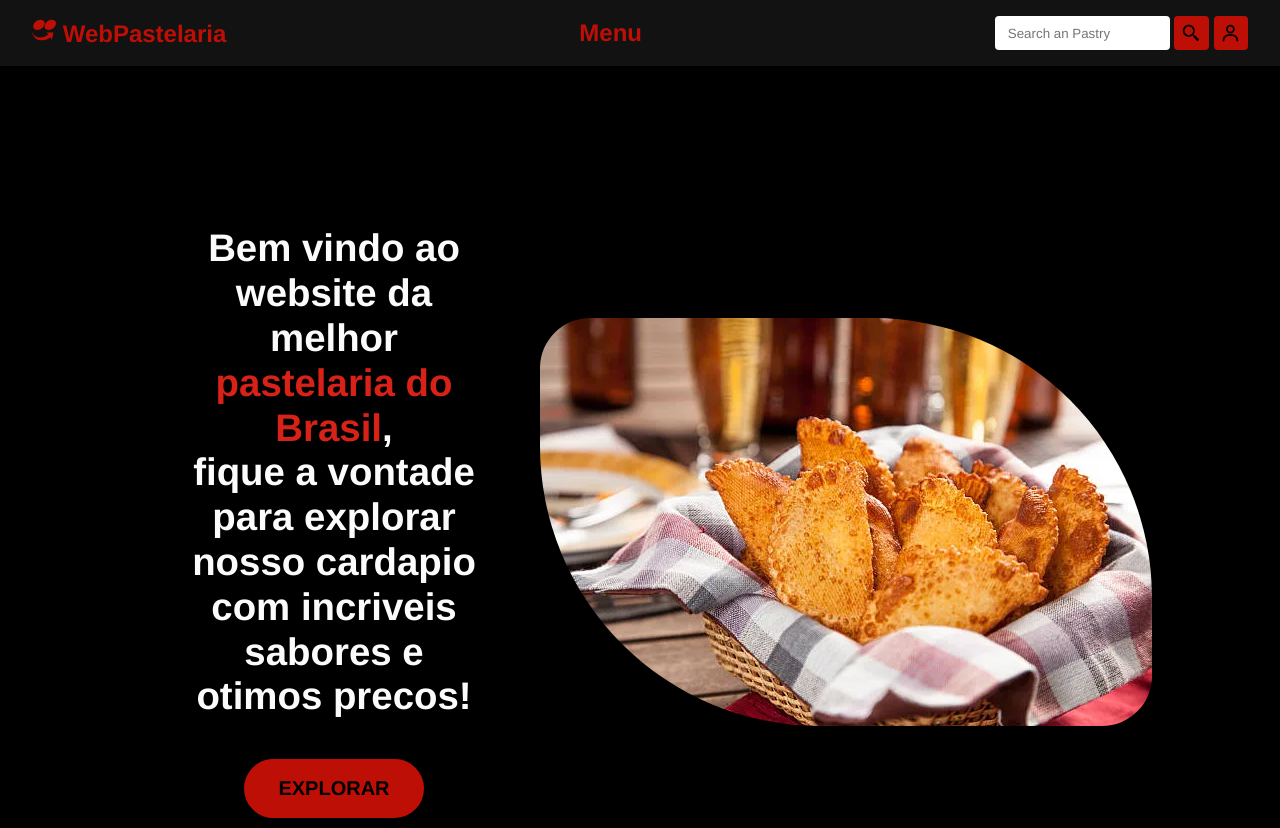
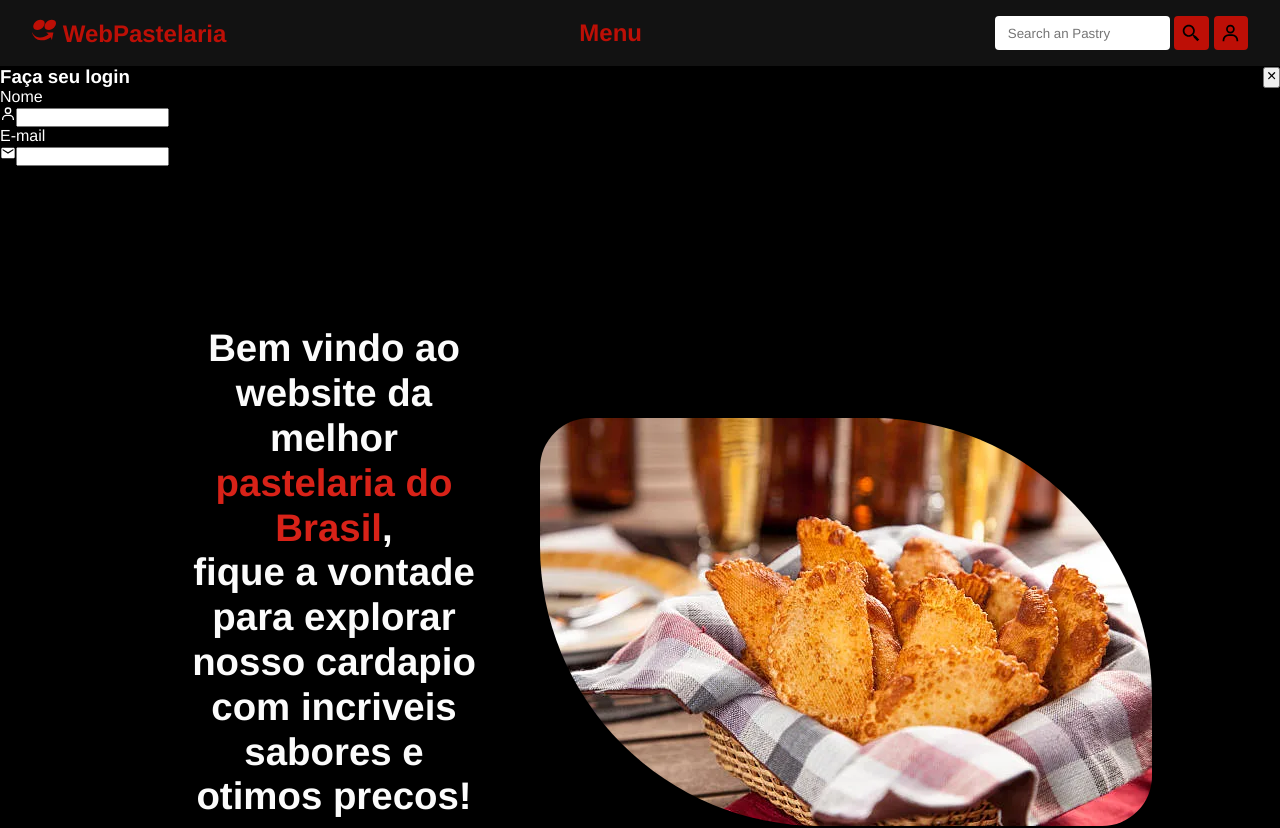
Before and after one commit to devLucasAquino/pastelaria-web, a React (Vite) app: page / in a window 1280 px wide. Shown: the top 828 px of the page. Built offline with nearby package versions, Linux system fonts and the light colour scheme.

Commit message:
style: estilizando user modaç

```diff
--- a/src/App.jsx
+++ b/src/App.jsx
@@ -10,16 +10,16 @@ import './App.css'
 
 function App() {
 
-  const [ userModalOpen, setUserModalOpen ] = useState(false);
+  const [ userModalOpen, setUserModalOpen ] = useState(true);
 
 
 
   return (
     <div className="App">
       <Navbar setUserModalOpen={setUserModalOpen} />
+      {userModalOpen && < UserModal />}
       <Outlet />
       <Footer />
-      {userModalOpen && < UserModal />}
     </div>
   )
 }
--- a/src/components/Navbar/Navbar.jsx
+++ b/src/components/Navbar/Navbar.jsx
@@ -1,6 +1,5 @@
 import { useState } from "react";
 import { Link, useNavigate } from "react-router-dom";
-import PropTypes from 'prop-types';
 
 import { SiIfood } from "react-icons/si";
 import { BiSearchAlt2, BiUser } from "react-icons/bi";
--- a/src/components/UserModal/UserModal.css
+++ b/src/components/UserModal/UserModal.css
@@ -1,5 +1,12 @@
 #user-modal-container{
-    width: 600px;
+    width: 500px;
     height: 360px;
     background-color: #4c4c4c;
+    position: fixed;
 }
+
+#header-modal{
+    display: flex;
+    align-items: center;
+    justify-content: space-between;
+}
--- a/src/components/UserModal/UserModal.jsx
+++ b/src/components/UserModal/UserModal.jsx
@@ -1,10 +1,31 @@
 
-import "./UserModal.css"
+import { BiUser,  } from "react-icons/bi";
+import { MdEmail } from "react-icons/md";
+import { IoClose } from "react-icons/io5";
+
+import "./UserModal.css";
 
 const UserModal = () => {
     return(
         <div className="user-modal-container">
-            <h1>hello world</h1>
+            <div id="header-modal">
+                <h3>Faça seu login</h3>
+                <button>
+                    <IoClose />
+                </button>
+            </div>
+            <form>
+                <label>Nome</label>
+                <div>
+                    <BiUser />
+                    <input type="text" />
+                </div>
+                <label>E-mail</label>
+                <div>
+                    <MdEmail />
+                    <input type="email" />
+                </div>
+            </form>
         </div>
     )
 }
```
